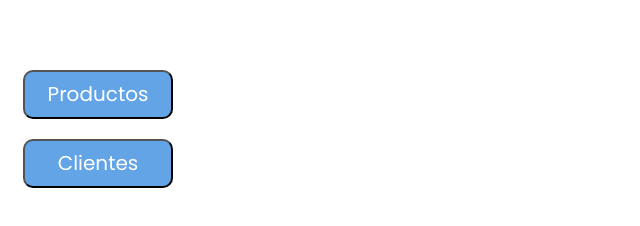
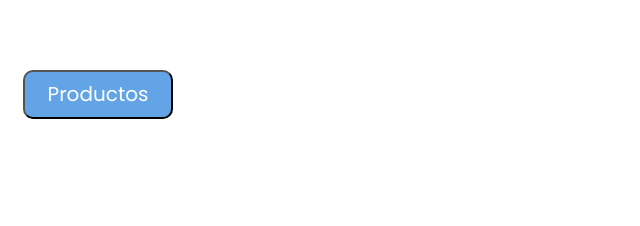
Before and after one commit to Sanse94/proyecto-ciclo-4-HTML, a plain HTML site: page Proyecto ciclo 4 - HTML/menu.html in a window 1280 px wide. Shown: the whole page, without its empty margins (0-640 px from the left). Drawn offline with Linux system fonts and the light colour scheme.

Commit message:
Comentario a la lista del menu para que solo aparezcan los productos

```diff
--- a/Proyecto ciclo 4 - HTML/menu.html
+++ b/Proyecto ciclo 4 - HTML/menu.html
@@ -19,10 +19,11 @@
         <a href="carga_producto.html" target="principal">
         <input type="submit" class="button" value="Productos"/></a>
     </li>
-    <li>
+<!--    <li>
       <a href="carga_clientes.html" target="principal">
       <input type="submit" class="button" value="Clientes"/></a>
   </li>
+-->
 </nav>
   </div>
 </body>
```
